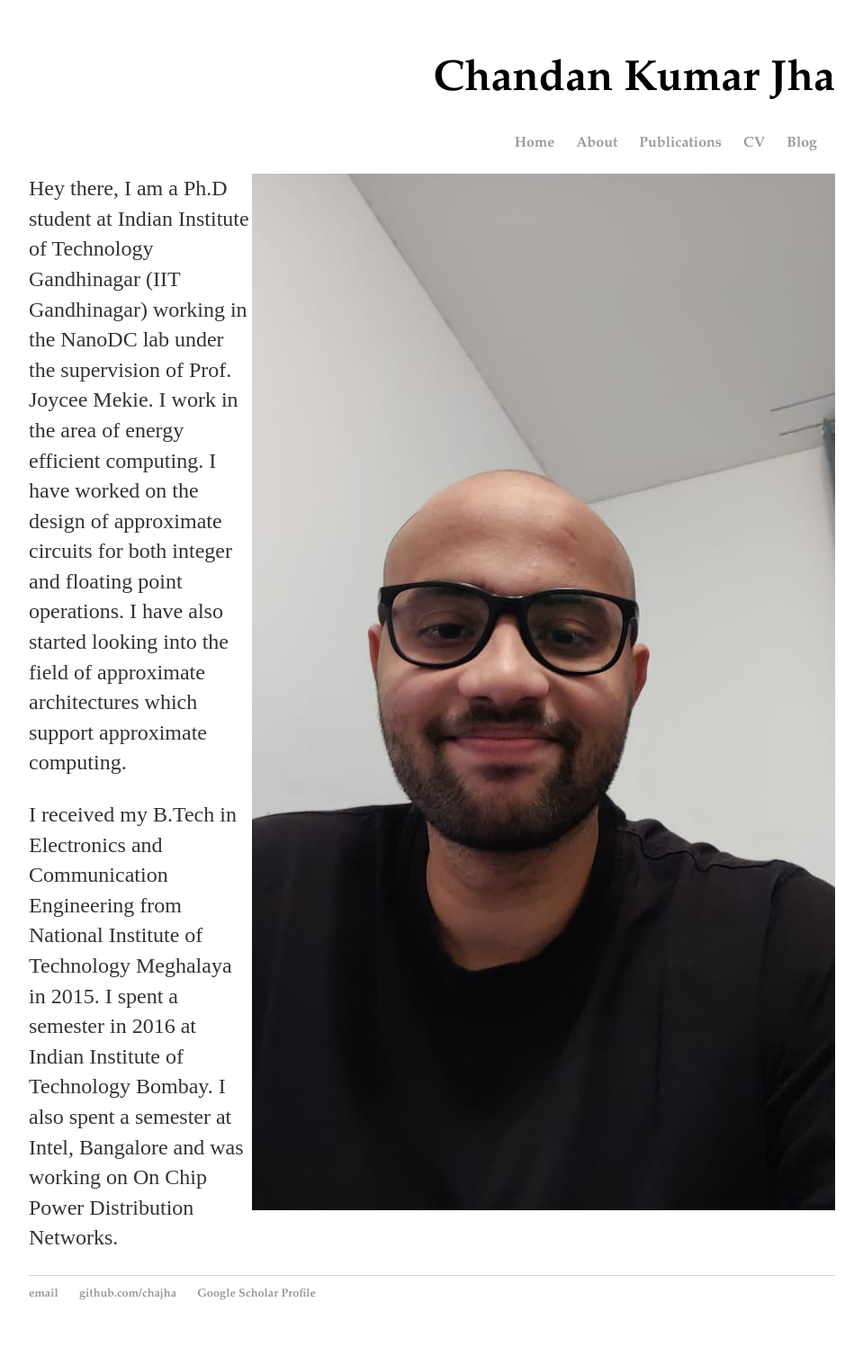
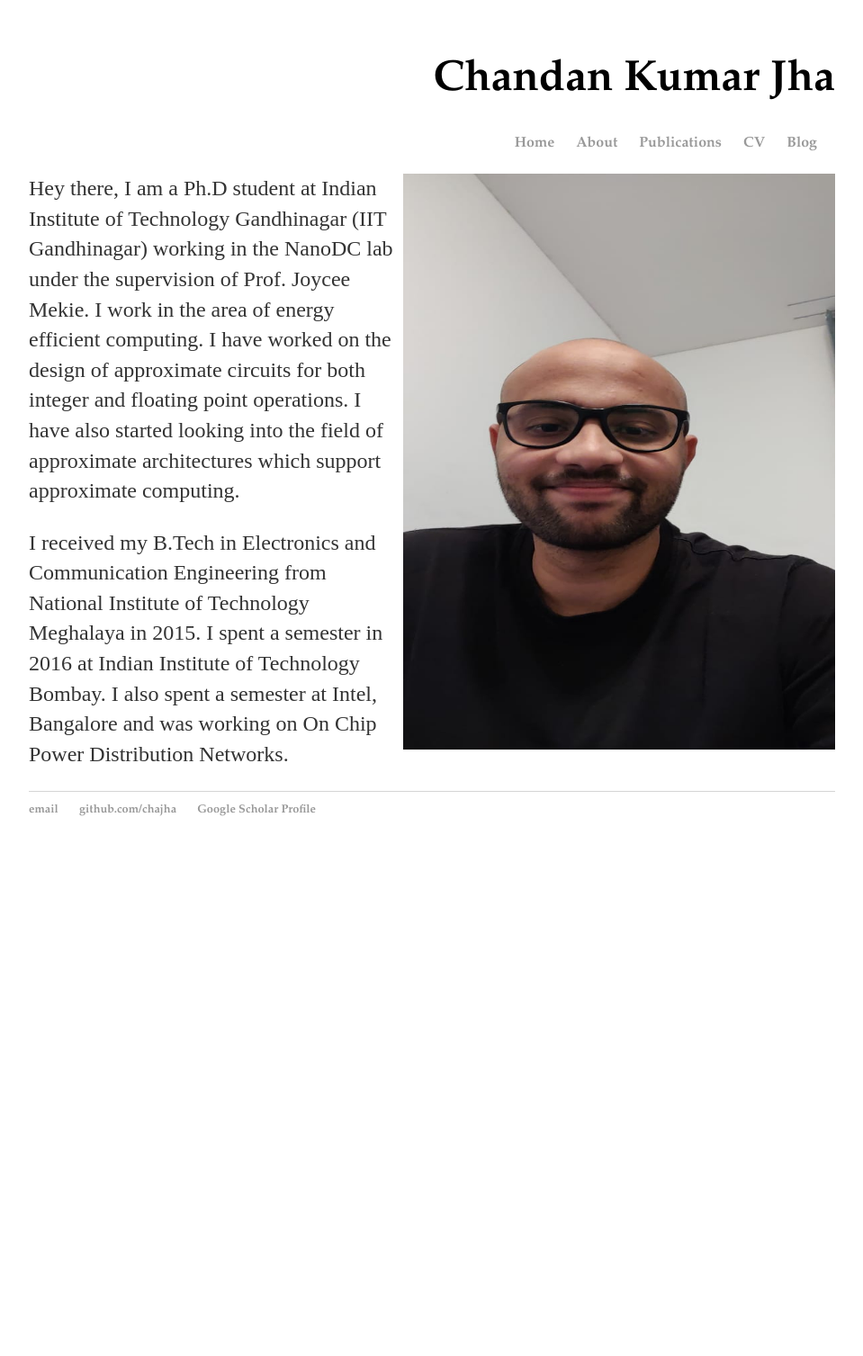
Before and after one commit to chajha/chajha.github.io, a Jekyll site: the page built from pages/about.html, in a window 1280 px wide. Shown: the whole page at 90% size, without its empty margins (160-1119 px from the left). Built offline with Jekyll 4.4.1, drawn with Linux system fonts in a browser that asks for light colours; after the commit the page ends 969 px from its top, so only the background shows below that.

Commit message:
Update about.html

```diff
--- a/pages/about.html
+++ b/pages/about.html
@@ -3,7 +3,7 @@ layout: default
 title: About Me
 ---
 
-<img align="right" src="/chandan1.jpeg">
+<img align="right" src="/chandan1.jpeg" height="640" width="480">
 <p>
 Hey there, I am a Ph.D student at Indian Institute of Technology Gandhinagar (IIT Gandhinagar) working in the NanoDC lab under the supervision of Prof. Joycee Mekie.
 I work in the area of energy efficient computing. I have worked on the design of approximate circuits for both integer and floating point operations.
```
